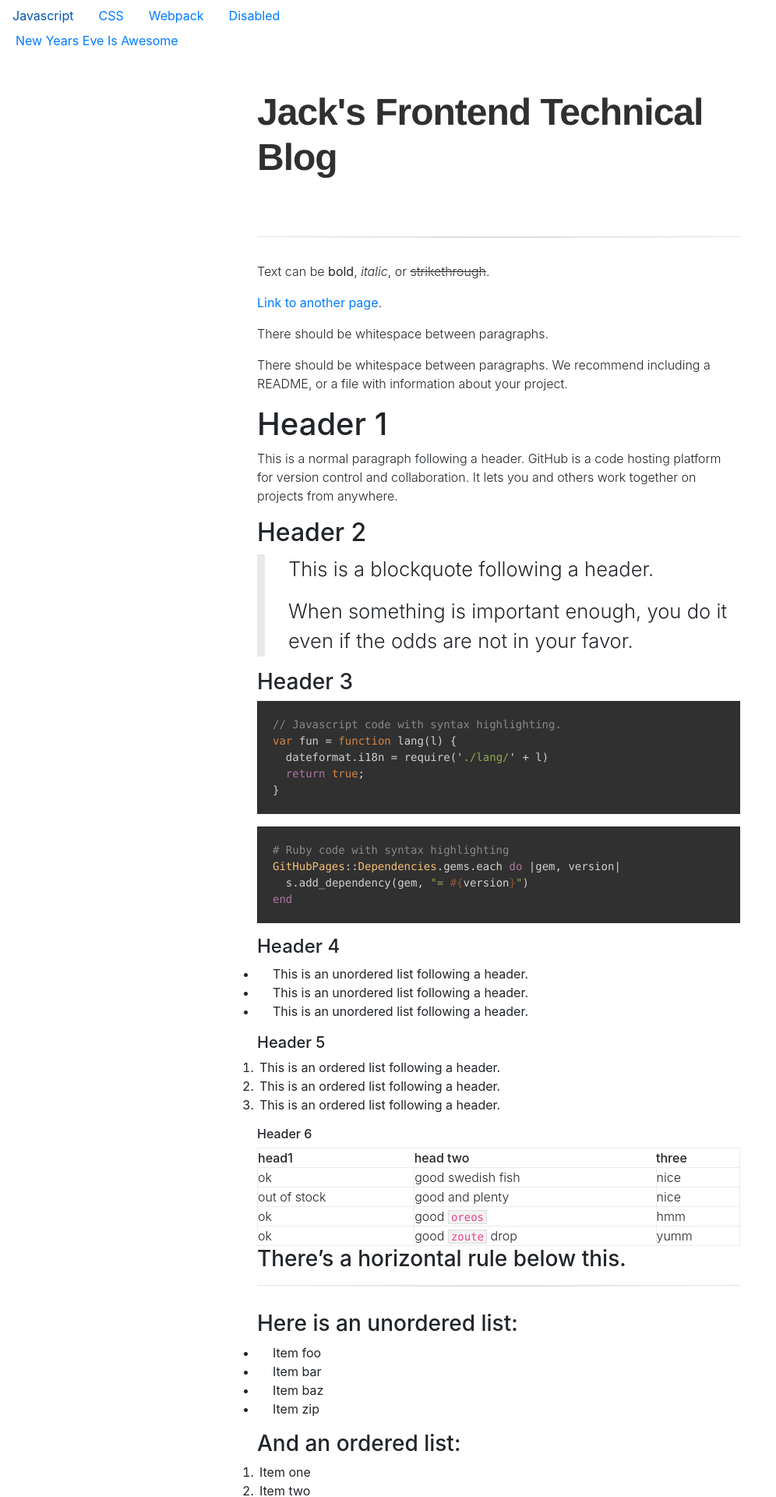
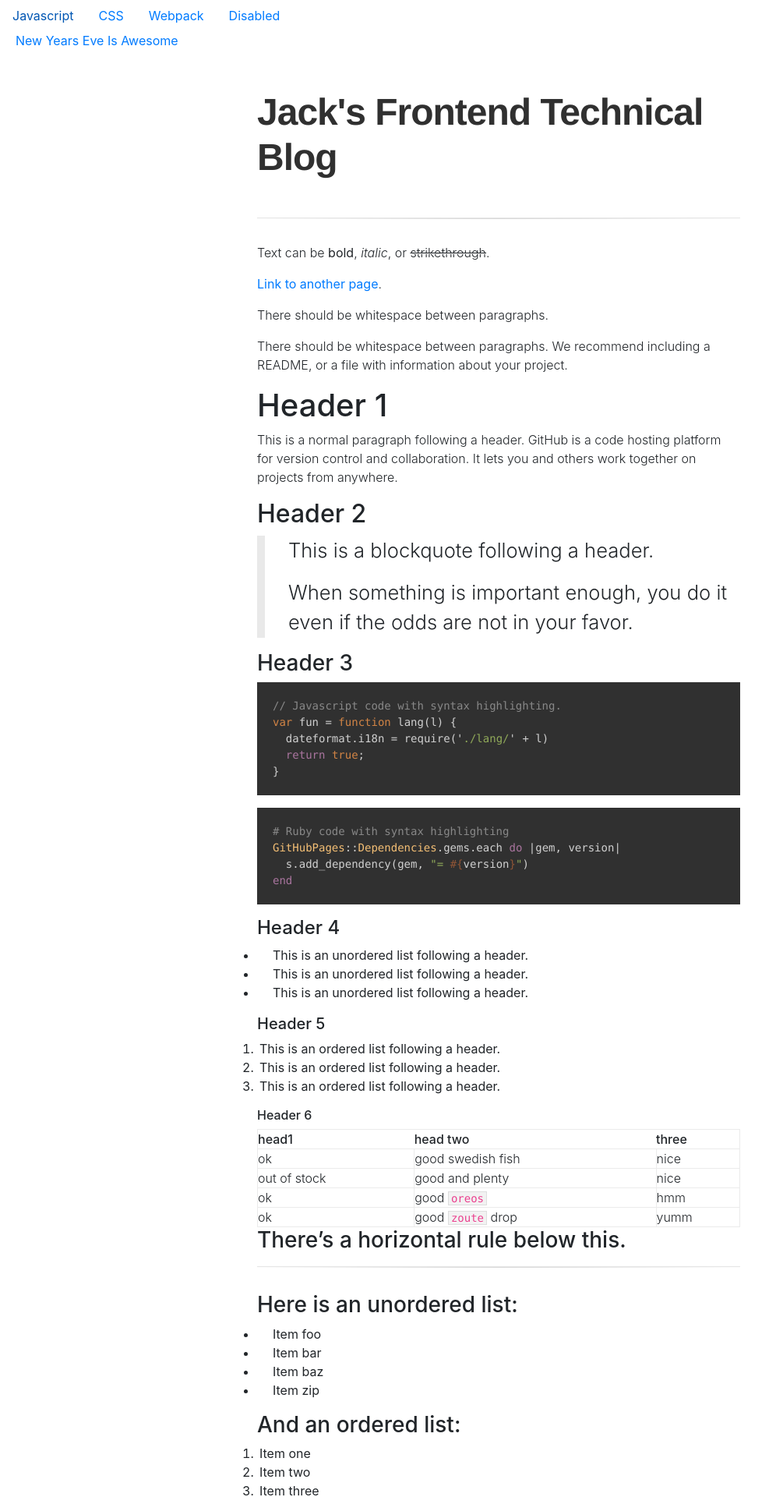
Before and after one commit to wanhuihan/wanhuihan.github.io111, a Jekyll site: the page built from index.md, in a window 1280 px wide. Shown: the top 1920 px of the page at 78% size, without its empty margins (0-996 px from the left). Built offline with Jekyll 4.4.1, drawn with Linux system fonts in a browser that asks for light colours; some web fonts are replaced; the repository's description, which GitHub fills in, is left out.

```diff
--- a/_layouts/default.html
+++ b/_layouts/default.html
@@ -40,19 +40,6 @@
           <h1>{{ page.title | default: site.title | default: site.github.repository_name }}</h1>
           <h2>{{ page.description | default: site.description | default: site.github.project_tagline }}</h2>
         </header>
-        <section id="downloads" class="clearfix">
-          {% if site.show_downloads %}
-          <a href="{{ site.github.zip_url }}" id="download-zip" class="button"><span>Download .zip</span></a>
-          <a href="{{ site.github.tar_url }}" id="download-tar-gz" class="button"><span>Download .tar.gz</span></a>
-          {% endif %}
-	{% if site.github.public %}
-	  {% if site.github.is_project_page %}
-          <a href="{{ site.github.repository_url }}" id="view-on-github" class="button"><span>View on GitHub</span></a>
-	  {% else %}
-          <a href="{{ site.github.owner_url }}" id="view-on-github" class="button"><span>View on GitHub</span></a>
-	  {% endif %}
-	{% endif %}
-        </section>
         <hr>
         <section id="main_content">
           {{ content }}
--- a/index.md
+++ b/index.md
@@ -4,7 +4,7 @@
 
 Text can be **bold**, _italic_, or ~~strikethrough~~.
 
-[Link to another page](another-page).
+[Link to another page](pages/javascript).
 
 There should be whitespace between paragraphs.
 
```
